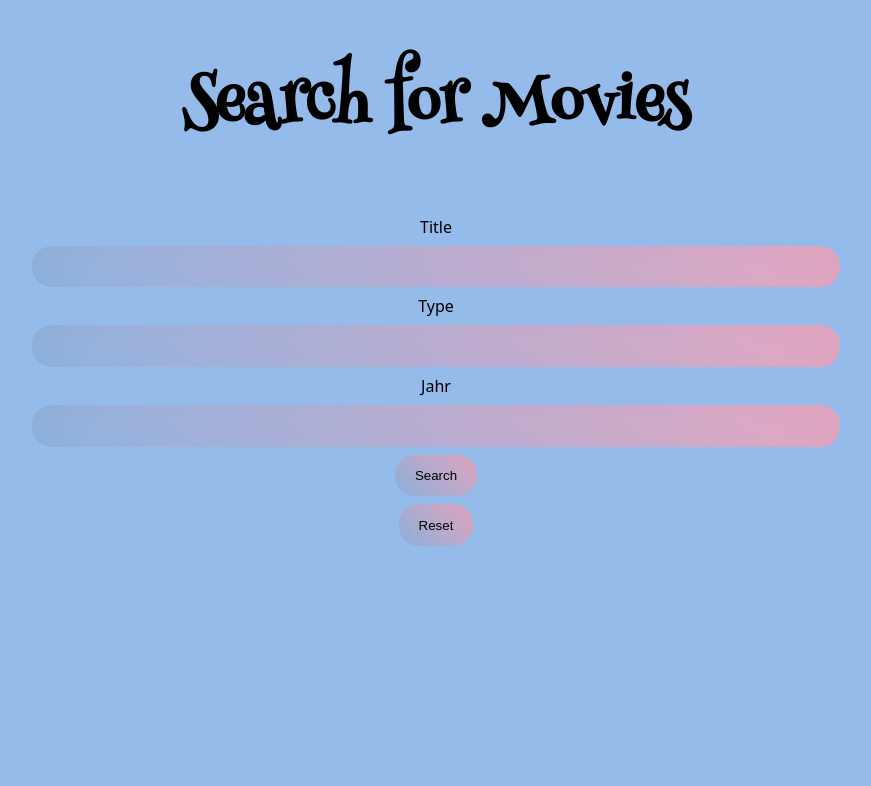
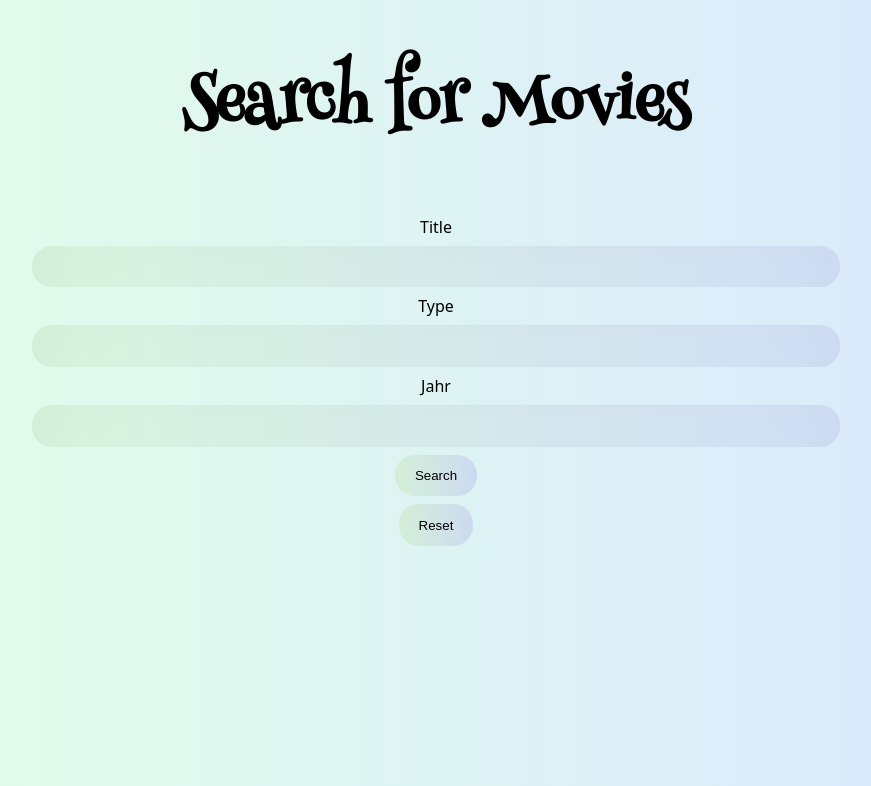
Before and after one commit to mac2274/formApi, a PHP site: page / in a window 1280 px wide. Shown: the top 786 px of the page, without its empty margins (212-1083 px from the left). Run offline with PHP 8.4, Linux system fonts and the light colour scheme; some web fonts are replaced.

Commit message:
background change

```diff
--- a/movieApi/style/style.css
+++ b/movieApi/style/style.css
@@ -43,7 +43,7 @@
         }
 
         body {
-            background: #94BBE9;
+            background: linear-gradient(90deg, #e3ffe7 0%, #d9e7ff 100%);
         }
 
         h1 {
@@ -65,7 +65,7 @@
             -webkit-box-shadow: 10px 10px 98px -16px rgba(0, 0, 0, 0.09) inset;
             -moz-box-shadow: 10px 10px 98px -16px rgba(0, 0, 0, 0.09) inset;
             background: #EEAECA;
-            background: linear-gradient(222deg, rgba(238, 174, 202, 1) 0%, rgba(148, 187, 233, 1) 100%);
+            background: linear-gradient(90deg, #e3ffe7 0%, #d9e7ff 100%)
         }
 
         #inputButton{
```
